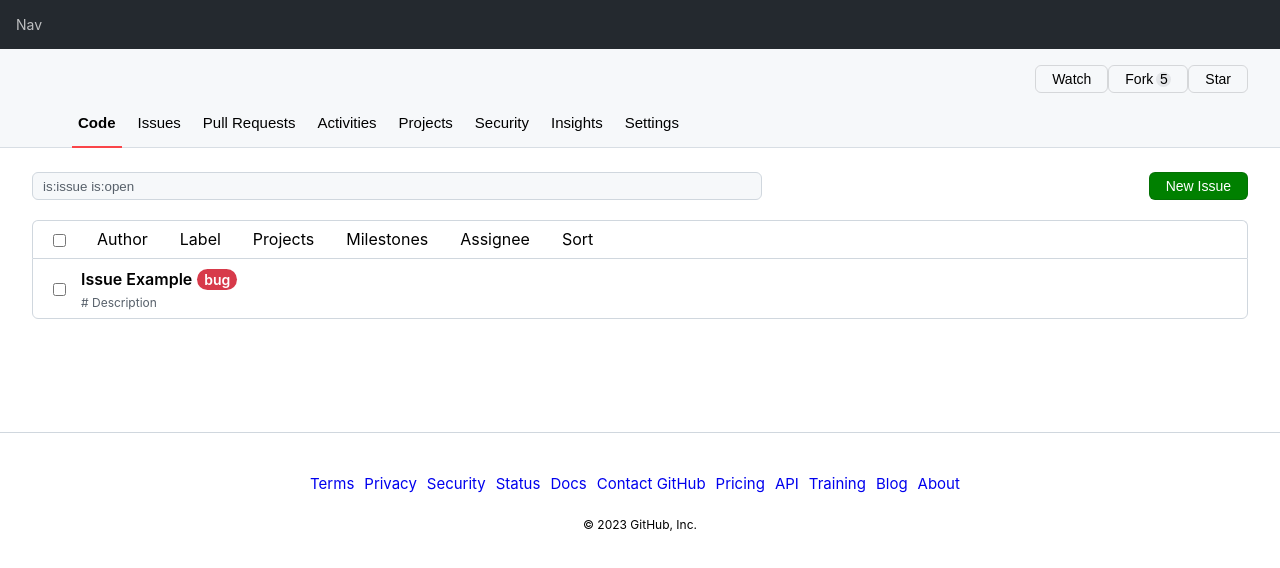
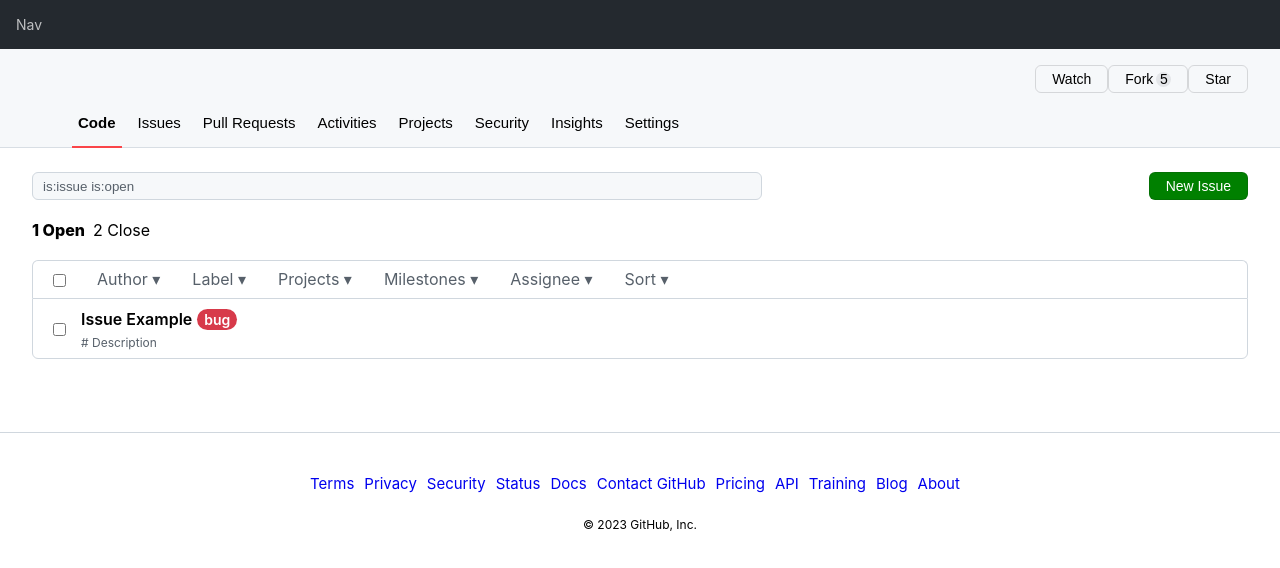
Before and after one commit to eeseohyun/github-issues, a React (Create React App) app: page / in a window 1280 px wide. Shown: the top 568 px of the page. Built offline with nearby package versions, Linux system fonts and the light colour scheme.

Commit message:
OpenClosedFilters 컴포넌트 구현

```diff
--- a/src/ListContainer.js
+++ b/src/ListContainer.js
@@ -3,9 +3,15 @@
 import { useState } from "react";
 import ListItem from "./components/ListItem";
 import ListItemLayout from "./components/ListItemLayout";
+import cx from "clsx";
 
 export default function ListContainer() {
 	const [inputValue, setInputValue] = useState("is:issue is:open");
+	const [checkedList, setCheckedList] = useState([]);
+
+	// const data = getDate();
+	// const openedData = data.filter((d)=>d.state === 'open')
+	// const closedData = data.filter((d)=>d.state === 'closed')
 
 	return (
 		<div className={styles.listContainer}>
@@ -25,19 +31,58 @@
 					New Issue
 				</Button>
 			</div>
+			<OpenClosedFilters />
 			<ListItemLayout className={styles.listFilter}>
 				<div className={styles.filterLists}>
-					<span>Author</span>
-					<span>Label</span>
-					<span>Projects</span>
-					<span>Milestones</span>
-					<span>Assignee</span>
-					<span>Sort</span>
+					<span>Author ▾</span>
+					<span>Label ▾</span>
+					<span>Projects ▾</span>
+					<span>Milestones ▾</span>
+					<span>Assignee ▾</span>
+					<span>Sort ▾</span>
 				</div>
 			</ListItemLayout>
 			<div className={styles.container}>
-				<ListItem badges={[{ color: "red", title: "bug" }]} />
+				<ListItem
+					checked={checkedList.filter((item) => item.id === "0")[0]}
+					badges={[{ color: "red", title: "bug" }]}
+				/>
 			</div>
 		</div>
 	);
 }
+
+function OpenClosedFilter({ size, state, onClick, selected }) {
+	return (
+		<span
+			role="button"
+			onClick={onClick}
+			className={cx(styles.textFilter, { [styles.selected]: selected })}
+		>
+			{size} {state}
+		</span>
+	);
+}
+
+function OpenClosedFilters({ data }) {
+	const [isOpenMode, setIsOpenMode] = useState(true);
+	const openModeDataSize = 1;
+	const closeModeDataSize = 2;
+
+	return (
+		<>
+			<OpenClosedFilter
+				size={openModeDataSize}
+				state="Open"
+				selected={isOpenMode}
+				onClick={() => setIsOpenMode(true)}
+			/>
+			<OpenClosedFilter
+				size={closeModeDataSize}
+				state="Close"
+				selected={!isOpenMode}
+				onClick={() => setIsOpenMode(false)}
+			/>
+		</>
+	);
+}
--- a/src/ListContainer.module.css
+++ b/src/ListContainer.module.css
@@ -7,6 +7,7 @@
 .topSection {
 	display: flex;
 	flex-direction: space-between;
+	margin-bottom: 20px;
 }
 
 .input {
@@ -28,6 +29,7 @@
 .filterLists > span {
 	padding: 0 16px;
 	line-height: 21px;
+	color: rgba(87, 96, 106);
 }
 
 .listFilter {
@@ -37,3 +39,12 @@
 	padding: 16px;
 	margin-top: 20px;
 }
+
+.selected {
+	font-weight: 800;
+}
+
+.textFilter {
+	margin-right: 8px;
+	cursor: pointer;
+}
```
